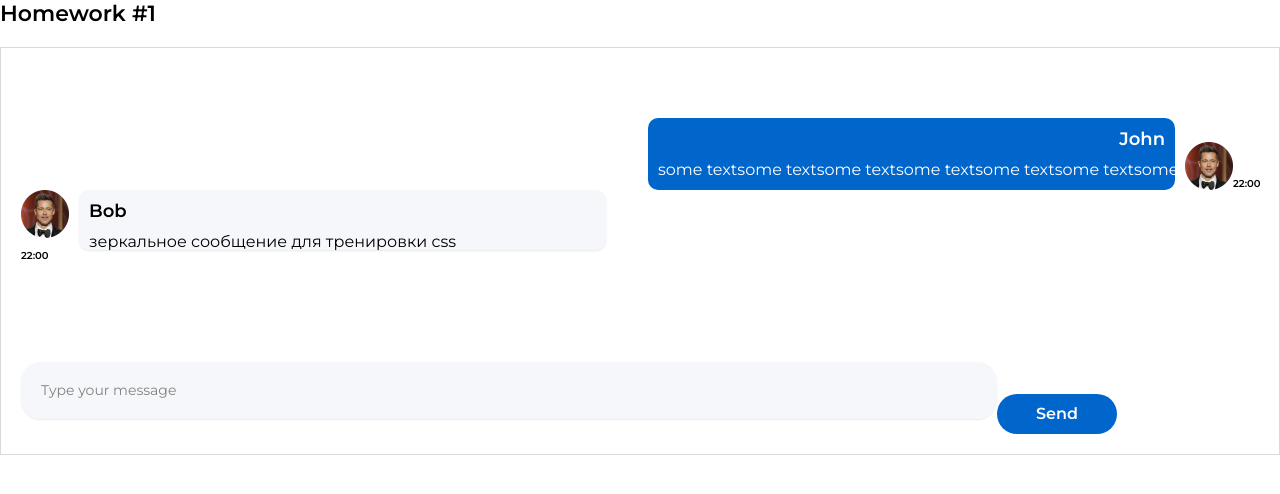
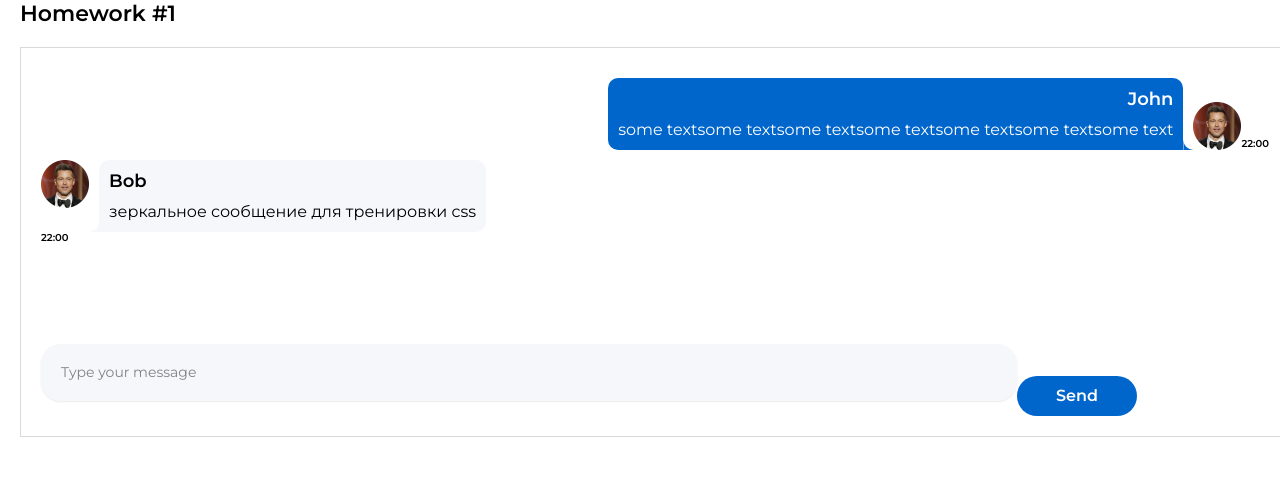
Before and after one commit to julia-lahtina/homeworks, a React (Create React App) app: page / in a window 1280 px wide. Shown: the top 494 px of the page. Built offline with nearby package versions, Linux system fonts and the light colour scheme.

Commit message:
change style

```diff
--- a/src/s1-main/App.module.css
+++ b/src/s1-main/App.module.css
@@ -1,5 +1,6 @@
 .App {
     --header_height: 60px;
+    margin-left: 20px;
 }
 
 .hw {
--- a/src/s2-homeworks/hw01/friend-message/FriendMessage.module.css
+++ b/src/s2-homeworks/hw01/friend-message/FriendMessage.module.css
@@ -13,22 +13,26 @@
 }
 
 .friendText {
-    width: 527px;
-    height: 60px;
-    top: 192px;
-    left: 635px;
     background-color: #F5F7FB;
-    border-radius: 10px;
-    box-shadow: 0px 1px 2px 0px #1D21261A;
+    border-radius: 10px 10px 10px 0;
+    position: relative;
 }
 
 .friendText:after {
-
+    content: '';
+    position: absolute;
+    bottom: 5px;
+    left: -15px;
+    display: block;
+    height: 10px;
+    width: 20px;
+    z-index: -1;
+    transform: rotate(270deg);
+    background: inherit;
+    clip-path: url(#svgPath);
 }
 
 .friendName {
-    width: 40px;
-    height: 22px;
     font-family: 'Montserrat', sans-serif;
     font-size: 18px;
     font-weight: 600;
@@ -38,19 +42,16 @@
 }
 
 .friendMessageText {
-    width: 489px;
-    height: 20px;
     color: #000000;
     font-family: 'Montserrat', sans-serif;
     font-size: 16px;
     font-weight: 400;
     line-height: 20px;
     margin: 10px;
+    word-wrap: break-word;
 }
 
 .friendTime {
-    width: 26px;
-    height: 12px;
     font-family: 'Montserrat', sans-serif;
     font-size: 10px;
     font-weight: 600;
--- a/src/s2-homeworks/hw01/message/Message.module.css
+++ b/src/s2-homeworks/hw01/message/Message.module.css
@@ -3,7 +3,7 @@
     justify-content: flex-end;
     align-items: flex-end;
 
-    margin-top: 50px;
+    margin: 10px;
 
 }
 
@@ -18,19 +18,27 @@
 .imageAndText img {
     width: 48px;
     height: 48px;
-
 }
 
 .text {
-    width: 527px;
-    max-height: 100vh;
-    height: 100%;
+    max-width: 1000px;
+    width: 100%;
     background-color: #0066CC;
-    border-radius: 10px;
+    border-radius: 10px 10px 0 10px;
+    position: relative;
 }
 
 .text::after {
-
+    content: '';
+    position: absolute;
+    bottom: 0;
+    right: -20px;
+    display: block;
+    height: 10px;
+    width: 20px;
+    z-index: -1;
+    background: inherit;
+    clip-path: url(#svgPath);
 }
 
 .name {
@@ -44,19 +52,16 @@
 }
 
 .messageText {
-    width: 489px;
-    height: 20px;
     color: #FFFFFF;
     font-family: 'Montserrat', sans-serif;
     font-size: 16px;
     font-weight: 400;
     line-height: 20px;
     margin: 10px;
+    word-wrap: break-word;
 }
 
 .time {
-    width: 26px;
-    height: 12px;
     font-family: 'Montserrat', sans-serif;
     font-size: 10px;
     font-weight: 600;
```
